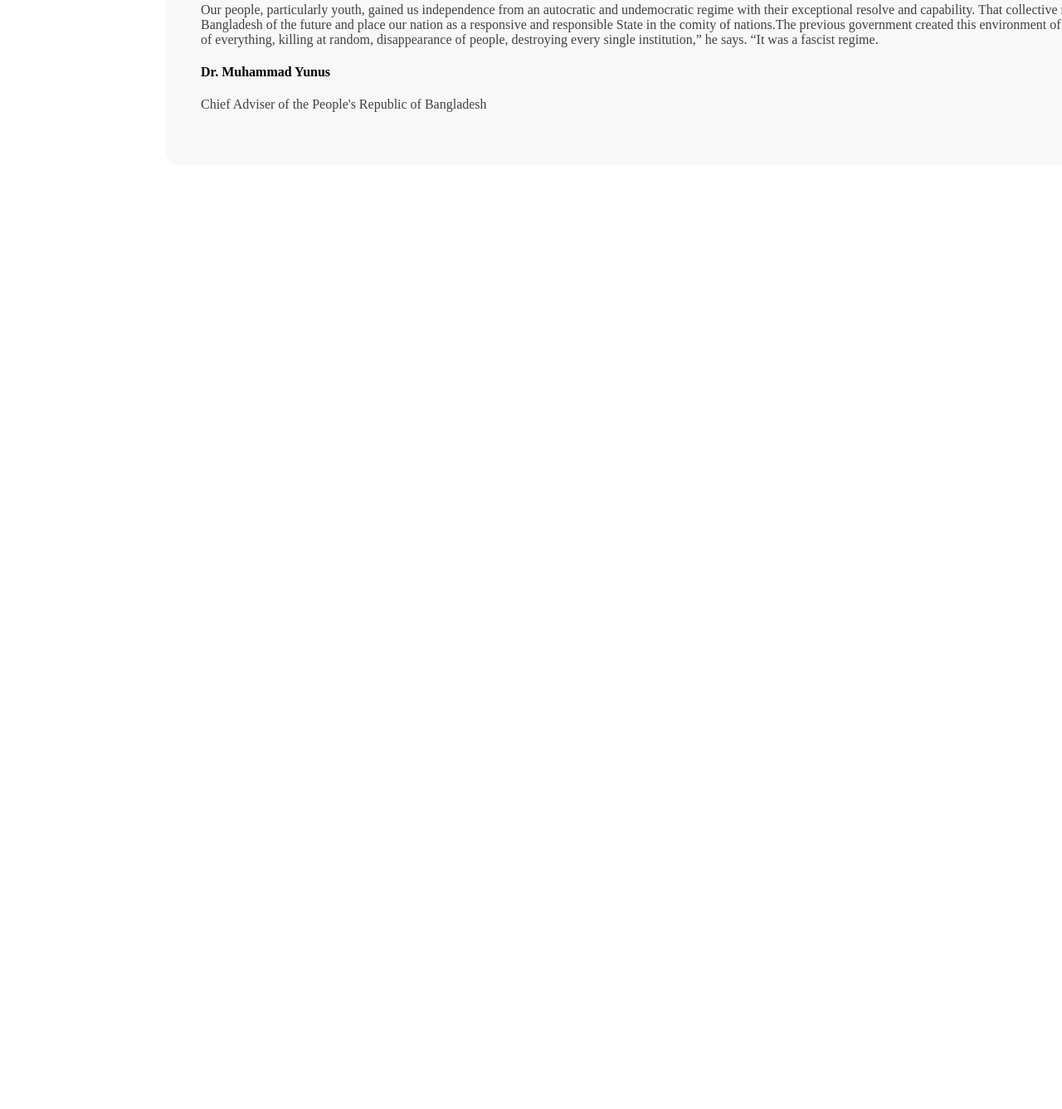
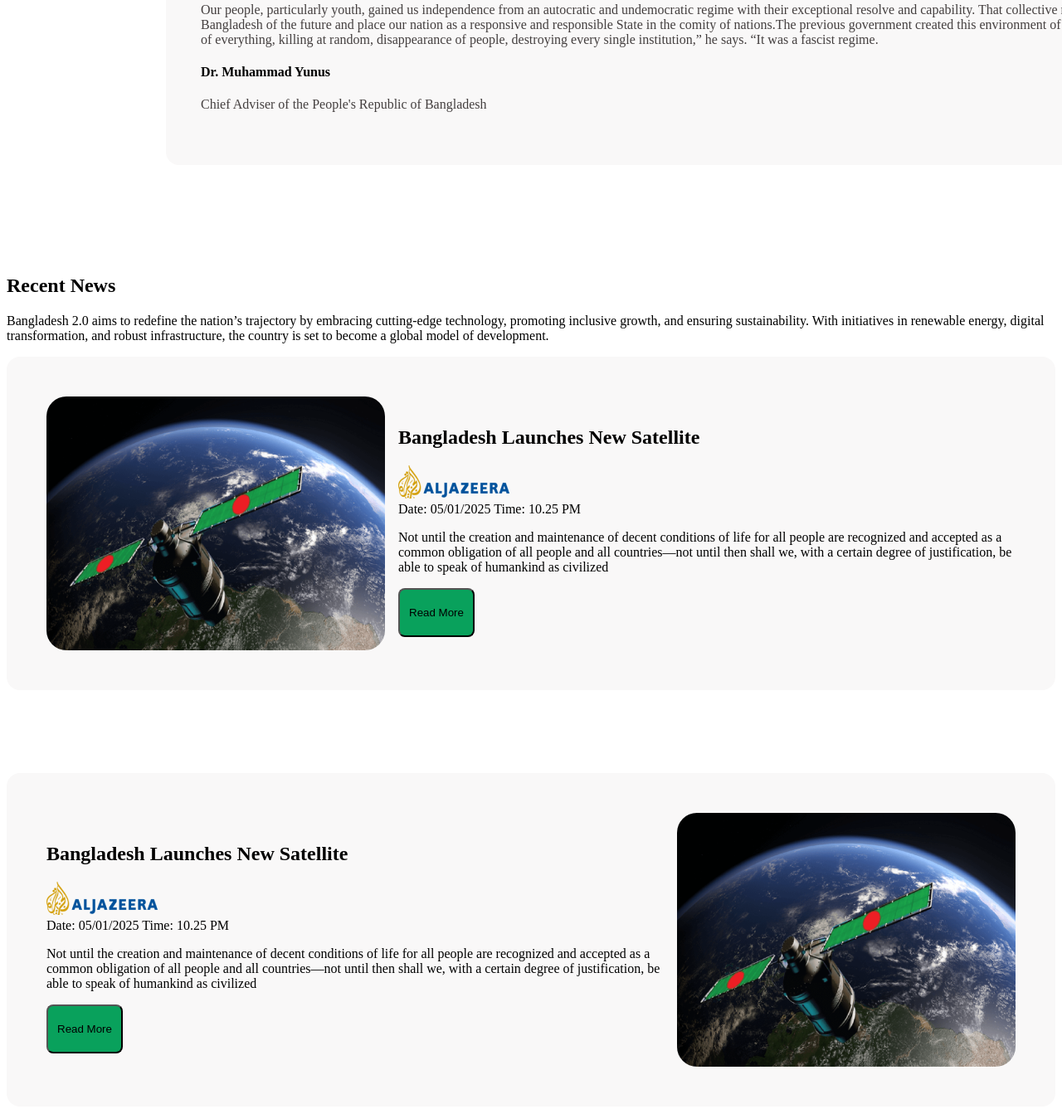
Before and after one commit to asmaulhosna1/first-ass, a plain HTML site: page index.html in a window 1280 px wide. Shown: the part 1850-3187 px from the top of the page at 83% size. Before the commit the page ends 2161 px from the top, so only its background shows below. Drawn offline with Linux system fonts and the light colour scheme.

Commit message:
added news section

```diff
--- a/index.html
+++ b/index.html
@@ -29,7 +29,7 @@
         <section class="vision">
             <div class="vision-content">
                 <h1>The Vision of Future</h1>
-                <p>Bangladesh 2.0 aims to redefine the nation’s trajectory by embracing cutting-edge technology, promoting inclusive growth, and ensuring sustainability. With initiatives in renewable energy, digital transformation, and robust infrastructure, the country is set to become a global model of development.</p>
+                <p>Bangladesh 2.0 aims to redefine the nation’s trajectory by embracing cutting-edge technology, promoting inclusive growth, and ensuring sustainability. With initiatives in renewable<br>energy, digital transformation, and robust infrastructure, the country is set to become a global model of development.</p>
             </div>
             <div class="vision-container">
                <div class="box vision style-1">
@@ -66,6 +66,44 @@
                                         <p class="font-color" >Chief Adviser of the People's Republic of Bangladesh</p>
                                     </div>
                    </section>
+                   <section class="news-1">
+                            <h1 class="news-title">Recent News</h1>
+                        <p>Bangladesh 2.0 aims to redefine the nation’s trajectory by embracing cutting-edge technology, promoting inclusive growth, and ensuring sustainability. With initiatives in renewable energy, digital transformation, and robust infrastructure, the country is set to become a global model of development.</p>
+
+                                       <div class="news-card-1">
+
+                           <img class="news-card-p" src="assets/satelite.png" alt="">
+
+                            <div class="news-card-c">
+                            <h2 class="news-subt">Bangladesh Launches New Satellite</h2>
+                            <div>
+                                <img src="assets/al-jazeera.png" alt="">
+
+                            </div>
+                            <time datetime="2025-1-5Time: 10.25 PM">Date: 05/01/2025 Time: 10.25 PM</time>
+
+                            <p>Not until the creation and maintenance of decent conditions of life for all people are recognized and accepted as a common obligation of all people and all countries—not until then shall we,
+                                with a certain degree of justification, be able to speak of humankind as civilized</p>
+                                <button class="btn-style btn-2"> Read More</button>
+                               </div>
+                              </section>
+                              <section class="news-2">
+                         <div class="news-card-2">
+                                          <div class="news-card-c">
+                            <h2 class="news-subt">Bangladesh Launches New Satellite</h2>
+                            <div>
+                                <img src="assets/al-jazeera.png" alt="">
+
+                            </div>
+                            <time datetime="2025-1-5Time: 10.25 PM">Date: 05/01/2025 Time: 10.25 PM</time>
+
+                            <p>Not until the creation and maintenance of decent conditions of life for all people are recognized and accepted as a common obligation of all people and all countries—not until then shall we,
+                                with a certain degree of justification, be able to speak of humankind as civilized</p>
+                                <button class="btn-style btn-2"> Read More</button>
+                                </div>
+                                <img class="news-card-p" src="assets/satelite.png" alt="">
+                               </div>
+                                  </section>
 
     </main>
     <footer>
--- a/styles/style.css
+++ b/styles/style.css
@@ -102,3 +102,27 @@ background-color: #f1e7ce;
     .font-color{
       color:#443f3f ;
     }
+    /* news-style  */
+.news-1,  .news-2{
+    width: auto;
+    padding: 0;
+    margin-top: 100px;
+  }
+            .news-card-1, .news-card-2{
+        display: flex;
+        justify-content:space-between;
+        align-items: center;
+        padding: 48px 48px;
+        background-color: #f9f8f8;
+        border-radius: 16px;
+
+    }
+
+    .news-card-p{
+        width: 408px;
+        height: 306px;
+        border-radius: 24px;
+    }
+    .news-card-c{
+        width: 744px;
+    }
```
